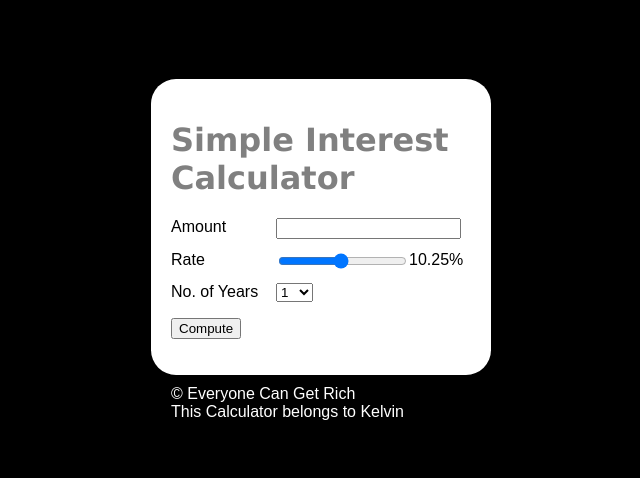
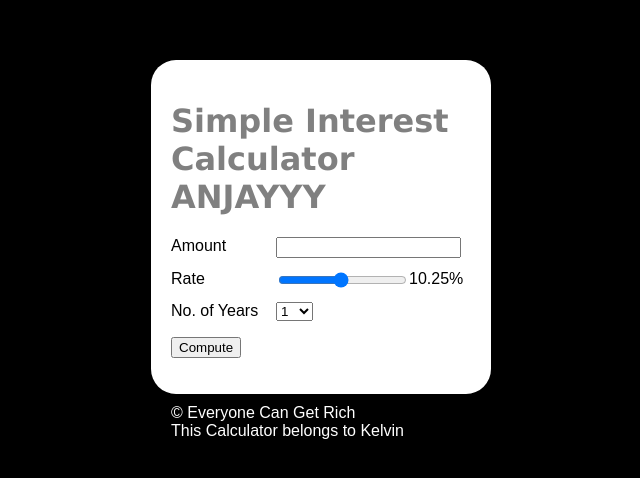
Before and after one commit to kelvinkn17/git-practice, a plain HTML site: page index.html in a window 1280 px wide. Shown: the part 158-636 px from the top of the page, without its empty margins (327-967 px from the left). Drawn offline with Linux system fonts and the light colour scheme.

Commit message:
test ganti header

```diff
--- a/index.html
+++ b/index.html
@@ -12,7 +12,7 @@
 <body>
     <div style="display: flex; width: 100vw; min-height: 100vh; align-items: center; justify-content: center; flex-direction: column;">
         <div class="maindiv">
-            <h1>Simple Interest Calculator</h1>
+            <h1>Simple Interest Calculator ANJAYYY</h1>
 
             <!-- form start -->
             <div class="form-item">
```
